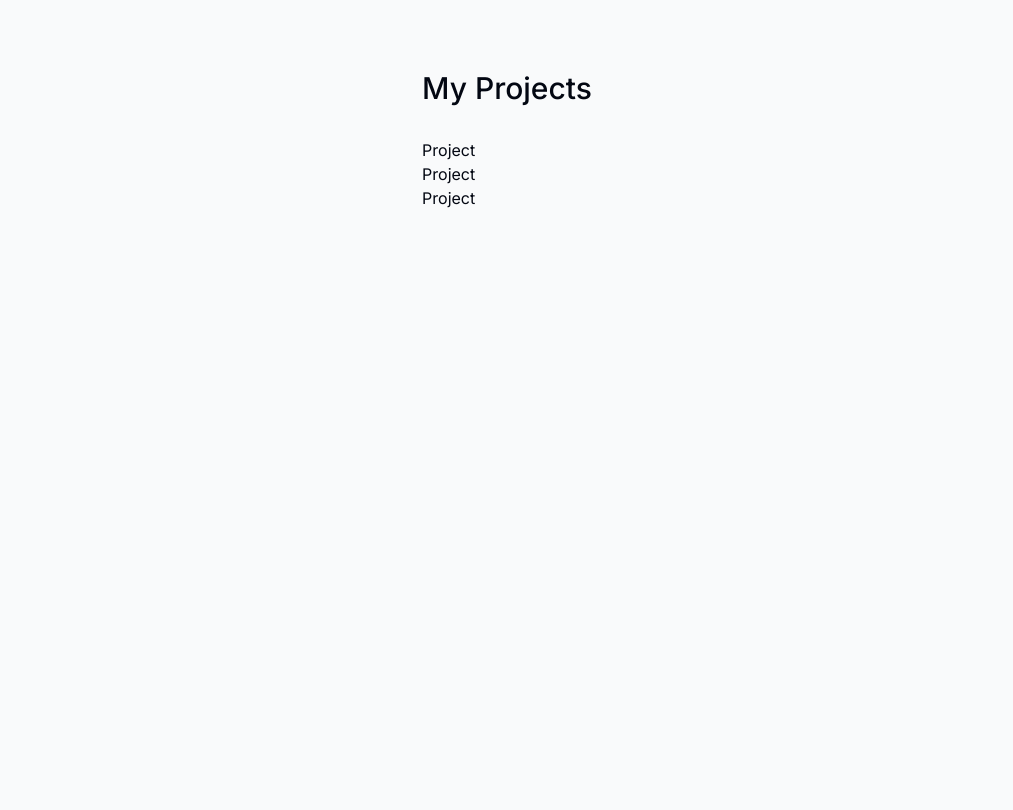
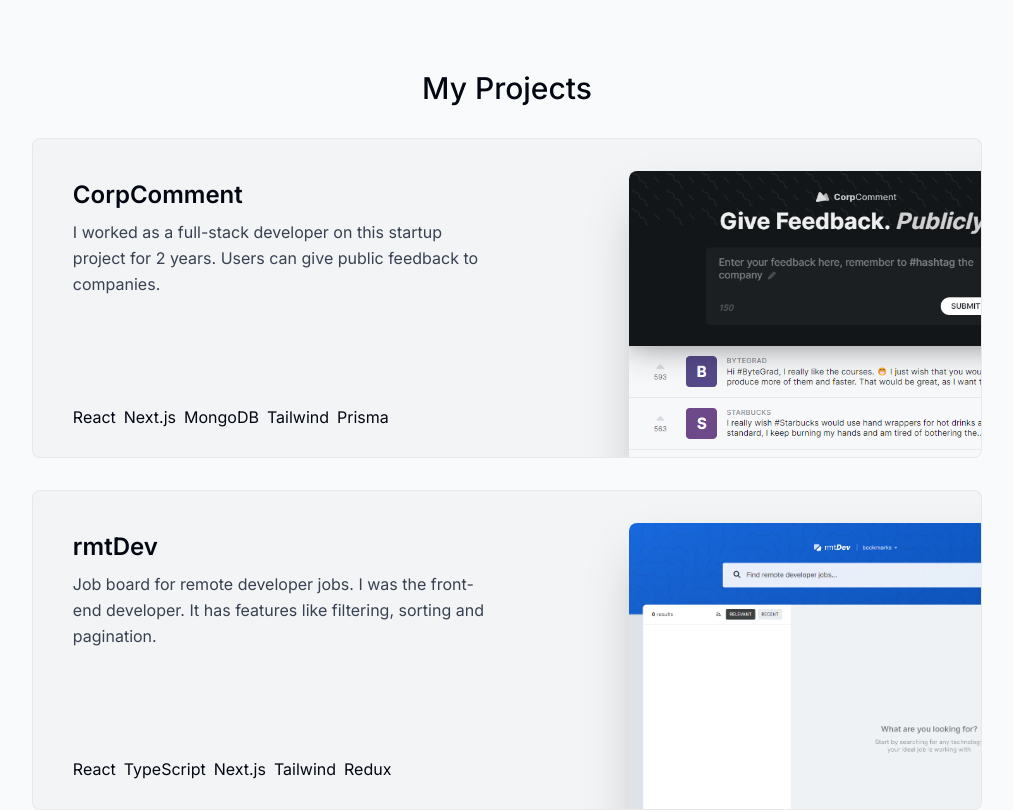
Before and after one commit to Tally2014/portfolio, a Next.js app: page / in a window 1280 px wide. Shown: the part 1420-2230 px from the top of the page, without its empty margins (133-1146 px from the left). Before the commit the page ends 1742 px from the top, so only its background shows below. Built offline with nearby package versions, Linux system fonts and the light colour scheme.

Commit message:
style - Add Jsx Markup for Project component and Tailwind styling

```diff
--- a/components/Project.tsx
+++ b/components/Project.tsx
@@ -1,7 +1,31 @@
-import React from 'react'
+"use client";
+import React from 'react';
+import { motion, useScroll, useTransform } from "framer-motion";
+import { projectsData } from "@/lib/data";
+import Image from "next/image";
 
-export default function Project() {
+type ProjectProps = (typeof projectsData)[number];
+
+export default function Project({
+    title,
+    description,
+    tags,
+    imageUrl,
+  }: ProjectProps) {
   return (
-    <div>Project</div>
+    <div  className="group mb-3 sm:mb-8 last:mb-0">
+        <section className='bg-gray-100 max-w-[42] border border-black/5 rounded-lg overflow-hidden sm:h-[20rem] relative hover:bg-gray-200 transition '>
+            <div className='pt-4 pb-7 px-5 sm:pl-10 sm:pr-2 sm:pt-10 sm:max-w-[50%] flex flex-col h-full'>
+                <h3 className='text-2xl font-semibold'>{title}</h3>
+                <p className='mt-2 leading-relaxed text-gray-700'>{description}</p>
+                <ul className='flex flex-wrap mt-4 gap-2 sm:mt-auto'>
+                    {tags.map((tag, index) => (
+                        <li key={index}>{tag}</li>
+                    ))}
+                </ul>
+            </div>
+            <Image src={imageUrl} alt={`${title}'s Image`} quality={95} className='absolute hidden sm:block top-8 -right-[100px] w-[28.25rem] rounded-t-lg shadow-2xl'/>
+        </section>
+    </div>
   )
 }
--- a/components/Projects.tsx
+++ b/components/Projects.tsx
@@ -11,7 +11,7 @@ export default function Projects() {
         <div>
             {projectsData.map((project, index) =>(
               <React.Fragment key={index}>
-                <Project />
+                <Project {...project} />
               </React.Fragment>
             ))}
         </div>
```
